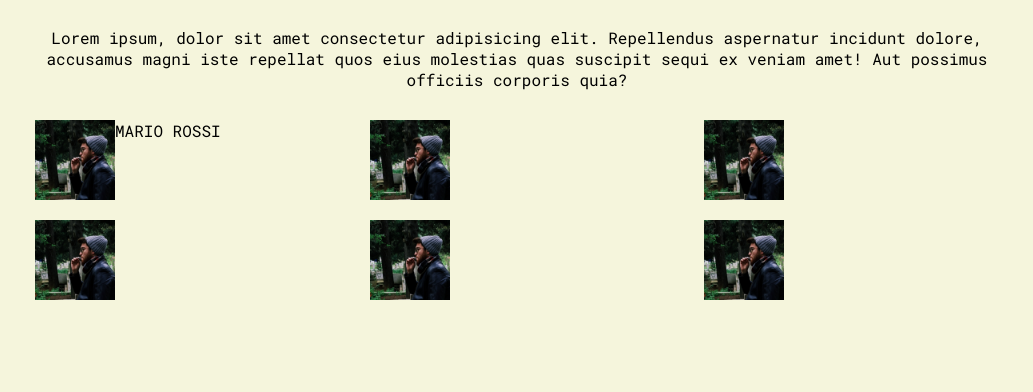
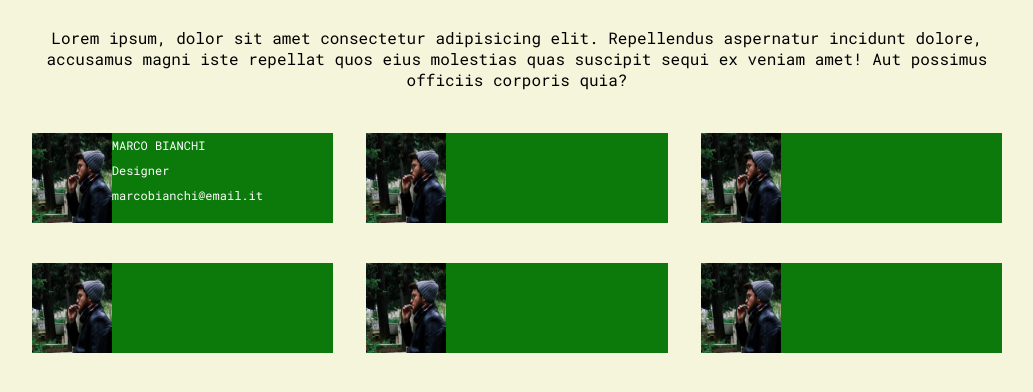
Before and after one commit to Paolo-dev-it/Html-css-flexbox-cards, a plain HTML site: page index.html in a window 1280 px wide. Shown: the part 46-438 px from the top of the page, without its empty margins (123-1156 px from the left). Drawn offline with Linux system fonts and the light colour scheme.

Commit message:
Update creazione carta

```diff
--- a/assets/css/style.css
+++ b/assets/css/style.css
@@ -36,22 +36,36 @@ header {
     width: 100%;
     margin: auto;
     text-align: center;
-    padding: 20px 10px;
+    padding: 43px 10px;
     display: flex;
     flex-wrap: wrap;
     justify-content: space-around;
 }
 
 .card  {
-    width: calc(100% / 3);
-    height: 100px;
-    padding: 10px 20px;
+    width: calc(90% / 3);
+    height: 90px;
     display: flex;
     justify-content: flex-start;
+    flex-wrap: wrap;
+}
+
+ .design {
+    margin-bottom: 40px;
+    background-color: rgba(8, 119, 8, 0.981);
 }
 
 img {
-    height: 80px;
+    height: 100%;
     width: 80px;
 
+
 }
+
+.card, .member {
+    text-align: left;
+    font-size: 12px;
+    color: white;
+    list-style: none;
+    line-height: 25px;
+}
--- a/index.html
+++ b/index.html
@@ -19,28 +19,32 @@
     <main class="container">
         <section class="cards-place">
 
-            <div class="card">
+            <div class="card design">
                 <img src="./assets/img/male1.png" alt="">
-                <span class="name"> MARIO ROSSI </span>
+                <ul class="member">
+                    <li class="name">MARCO BIANCHI</li>
+                    <li class="job"> Designer </li>
+                    <li class="email"> marcobianchi@email.it</li>
+                </ul>
             </div>
 
-            <div class="card">
+            <div class="card design">
                 <img src="./assets/img/male1.png" alt="">
             </div>
 
-            <div class="card">
+            <div class="card design">
                 <img src="./assets/img/male1.png" alt="">
             </div>
 
-            <div class="card">
+            <div class="card design">
                 <img src="./assets/img/male1.png" alt="">
             </div>
 
-            <div class="card">
+            <div class="card design">
                 <img src="./assets/img/male1.png" alt="">
             </div>
 
-            <div class="card">
+            <div class="card design">
                 <img src="./assets/img/male1.png" alt="">
             </div>
 
```
